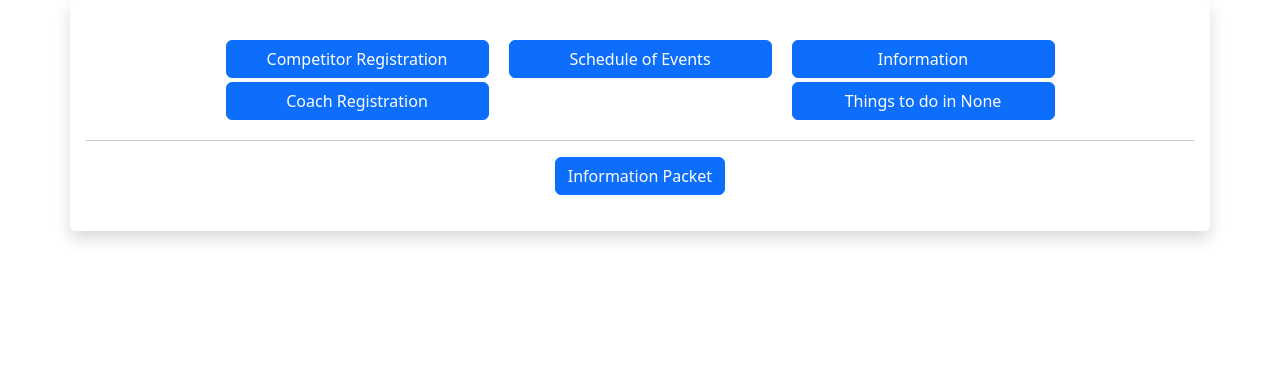
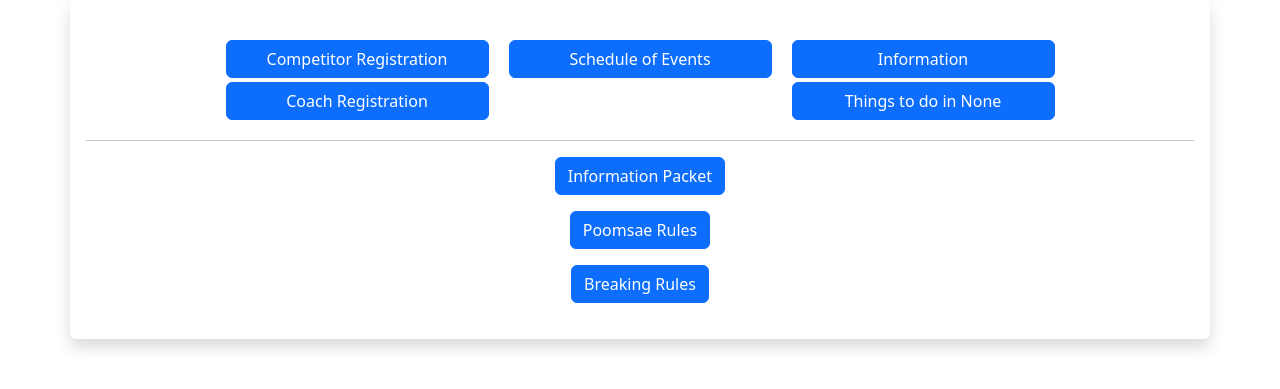
Before and after one commit to audioboxer217/tkd_registration_frontend, a Flask app: page /information in a window 1280 px wide. Shown: the top 389 px of the page. Run offline with Flask 3, Linux system fonts and the light colour scheme; data that the repository does not hold is empty; some libraries are stand-ins or nearby versions.

Commit message:
Add poomsae and breaking rules links

```diff
--- a/app.py
+++ b/app.py
@@ -483,6 +483,8 @@ def info_page():
         event_city=os.getenv("EVENT_CITY"),
         button_style=button_style,
         information_booklet_url=url_for("static", filename=get_s3_file(app.config["mediaBucket"], "information_booklet.pdf")),
+        poomsae_booklet_url=url_for("static", filename=get_s3_file(app.config["mediaBucket"], "poomsae_booklet.pdf")),
+        breaking_booklet_url=url_for("static", filename=get_s3_file(app.config["mediaBucket"], "breaking_booklet.pdf")),
         additional_imgs=[
             url_for("static", filename=get_s3_file(app.config["mediaBucket"], i["Key"])) for i in s3_addl_images if i["Size"] > 0
         ],
--- a/templates/information.html
+++ b/templates/information.html
@@ -5,6 +5,22 @@
     <div class="col-sm-4 center-block" align="center">
         <a class="btn {{ button_style }}" href="{{ information_booklet_url }}" role="button" target="_blank">Information
             Packet</a>
+    </div>
+    <div class="col-sm-4 center-block" align="center"></div>
+</div>
+<div class="row g-1 mb-3">
+    <div class="col-sm-4 center-block" align="center"></div>
+    <div class="col-sm-4 center-block" align="center">
+        <a class="btn {{ button_style }}" href="{{ poomsae_booklet_url }}" role="button" target="_blank">Poomsae
+            Rules</a>
+    </div>
+    <div class="col-sm-4 center-block" align="center"></div>
+</div>
+<div class="row g-1 mb-3">
+    <div class="col-sm-4 center-block" align="center"></div>
+    <div class="col-sm-4 center-block" align="center">
+        <a class="btn {{ button_style }}" href="{{ breaking_booklet_url }}" role="button" target="_blank">Breaking
+            Rules</a>
     </div>
     <div class="col-sm-4 center-block" align="center"></div>
 </div>
```
